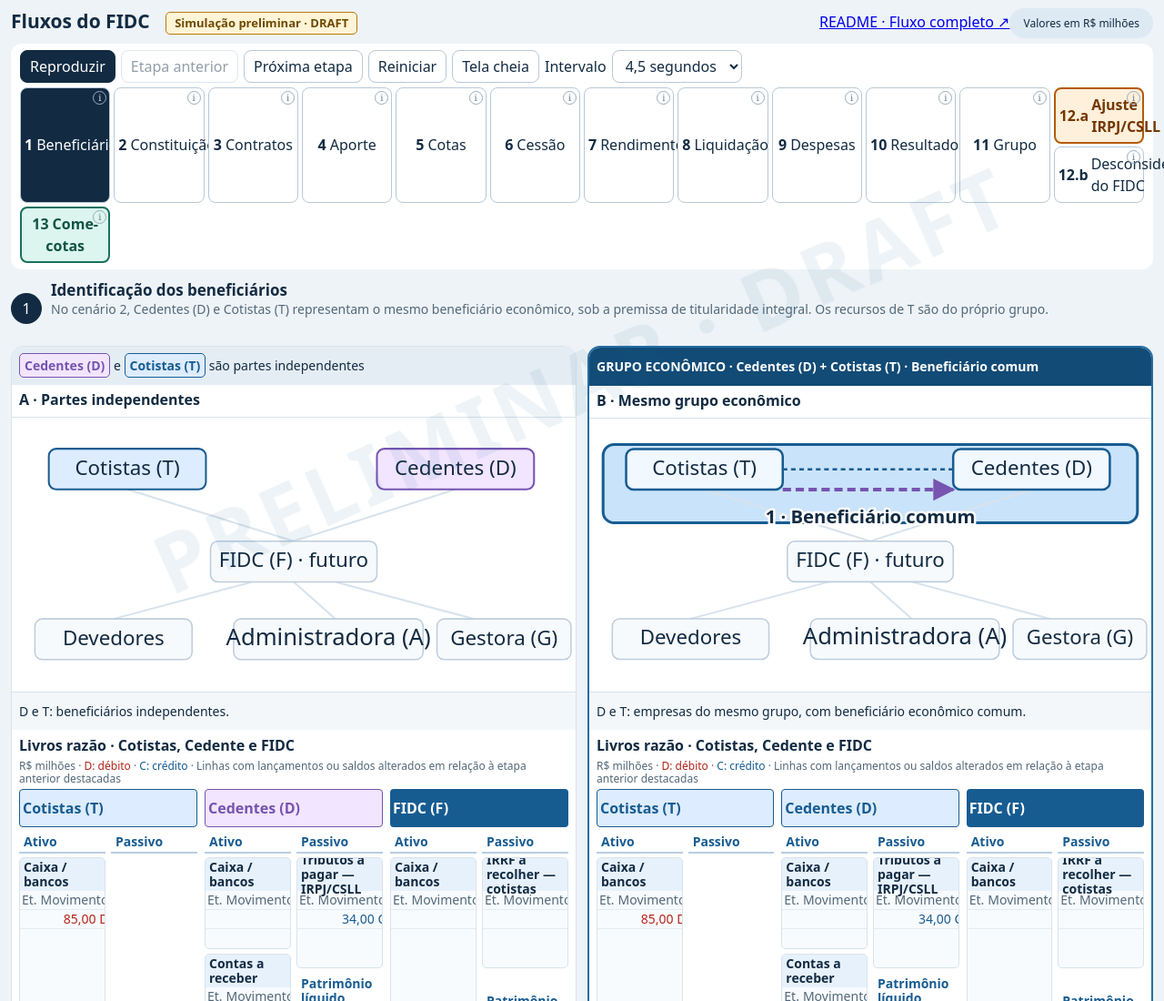
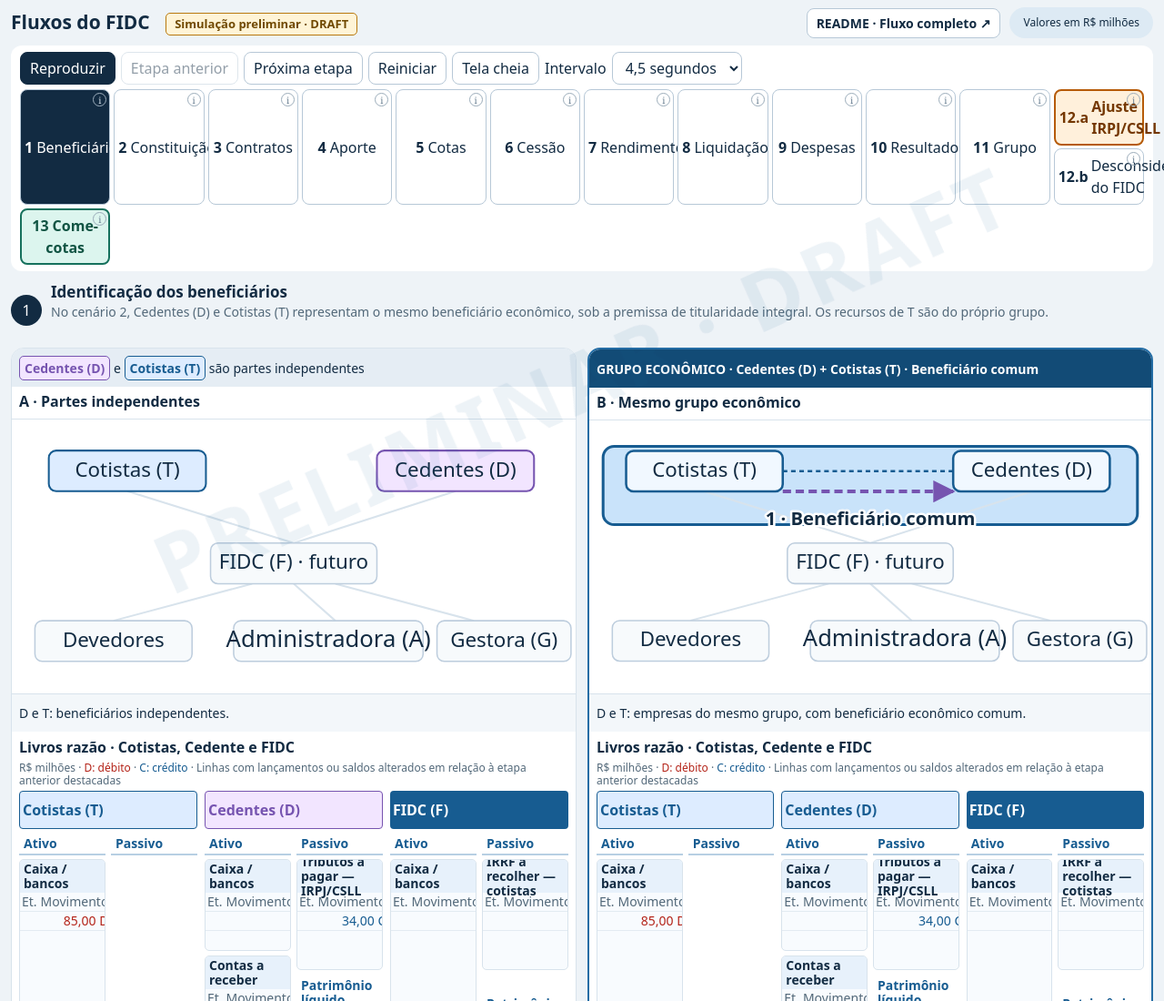
Before and after one commit to amarallr/fluxos-fidc, a website: page index.html in a window 1280 px wide. Shown: the top 1100 px of the page at 91% size. Drawn offline with Linux system fonts and the light colour scheme.

Commit message:
style: integrar link de documentação ao cabeçalho sem nova linha

```diff
--- a/assets/css/styles.css
+++ b/assets/css/styles.css
@@ -2323,3 +2323,11 @@ header h1 {
     grid-row: 2;
   }
 }
+
+/* Link acessível à documentação, alinhado ao indicador sem criar uma nova faixa. */
+.header-actions { display: flex; align-items: center; gap: 10px; flex-wrap: wrap; justify-content: flex-end; }
+.readme-link { display: inline-flex; align-items: center; border: 1px solid #b7c8d7; border-radius: 8px; padding: 5px 10px; background: #fff; color: var(--ink); font-size: 14px; font-weight: 600; text-decoration: none; white-space: nowrap; }
+.readme-link:hover { background: #e7f0f8; text-decoration: underline; }
+.readme-link:focus-visible { outline: 3px solid #459bdc; outline-offset: 2px; }
+@media (max-width: 650px) { .header-actions { gap: 6px; } .readme-link { font-size: 12px; padding: 4px 7px; } }
+@media print { .readme-link { display: none; } }
```
